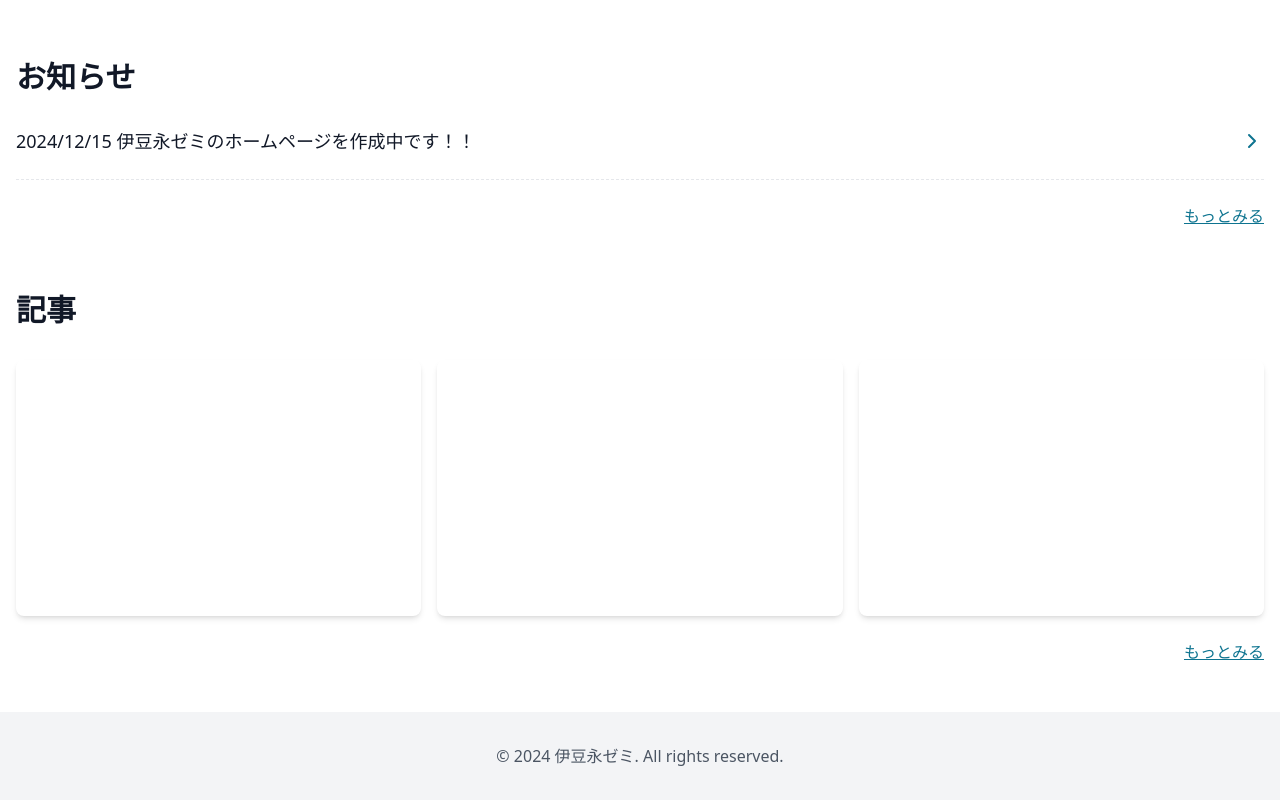
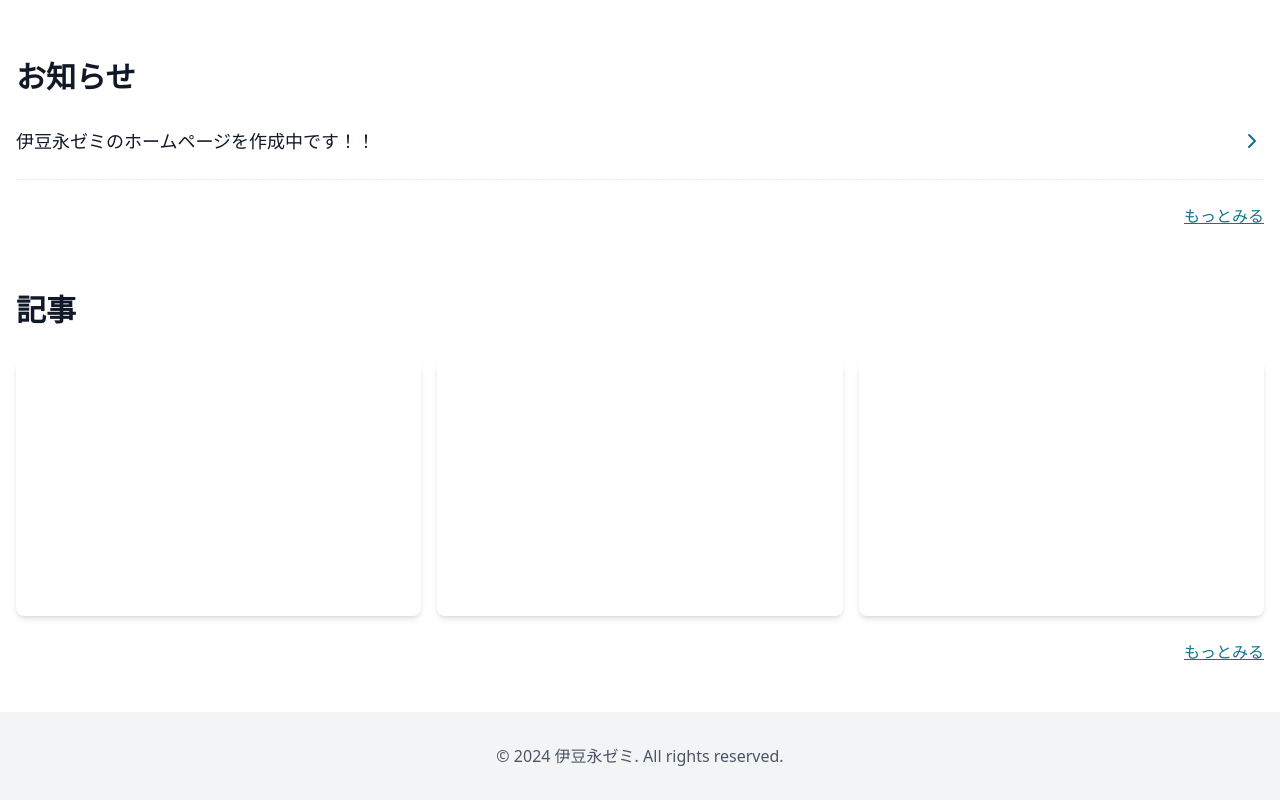
Before and after one commit to izunaga-lab/wagaya, a Next.js app: page / in a window 1280 px wide. Shown: the part 1353-2153 px from the top of the page. Built offline with nearby package versions, Linux system fonts and the light colour scheme.

Commit message:
ContentTypeの修正にともなって修正

```diff
--- a/app/news/[id]/page.tsx
+++ b/app/news/[id]/page.tsx
@@ -1,9 +1,10 @@
 import { getAllContents, getContentById } from '#lib/content'
 import { MarkdownContainer } from '@/components/markdown-container'
+import { ContentType } from '@/types'
 
 export default async function NewsDetailPage({ params }: { params: Promise<{ id: string }> }) {
   const { id } = await params
-  const news = await getContentById('news', id)
+  const news = await getContentById(ContentType.NEWS, id)
   return (
     <div className="container mx-auto px-4 py-12">
       <h1 className="mb-8 text-4xl font-extrabold">{news.title}</h1>
@@ -13,6 +14,6 @@ export default async function NewsDetailPage({ params }: { params: Promise<{ id:
 }
 
 export async function generateStaticParams() {
-  const newsArticles = await getAllContents('news')
+  const newsArticles = await getAllContents(ContentType.NEWS)
   return newsArticles.map((newsArticle) => ({ id: newsArticle.id }))
 }
--- a/app/news/page.tsx
+++ b/app/news/page.tsx
@@ -3,9 +3,10 @@ import Link from 'next/link'
 
 import { getAllContents } from '#lib/content'
 import { sectionTitles } from '@/lib/section-title'
+import { ContentType } from '@/types'
 
 export default async function NewsPage() {
-  const news = await getAllContents('news')
+  const news = await getAllContents(ContentType.NEWS)
   return (
     <div className="container mx-auto px-4 py-12">
       <div className="space-y-6">
--- a/content/news/2024-12-15.md
+++ b/content/news/2024-12-15.md
@@ -1,6 +1,6 @@
 ---
 id: 44c16abc-b4ab-4702-afea-324af76e8488
-title: 2024/12/15 伊豆永ゼミのホームページを作成中です！！
+title: 伊豆永ゼミのホームページを作成中です！！
 ---
 
 ## 背景
```
